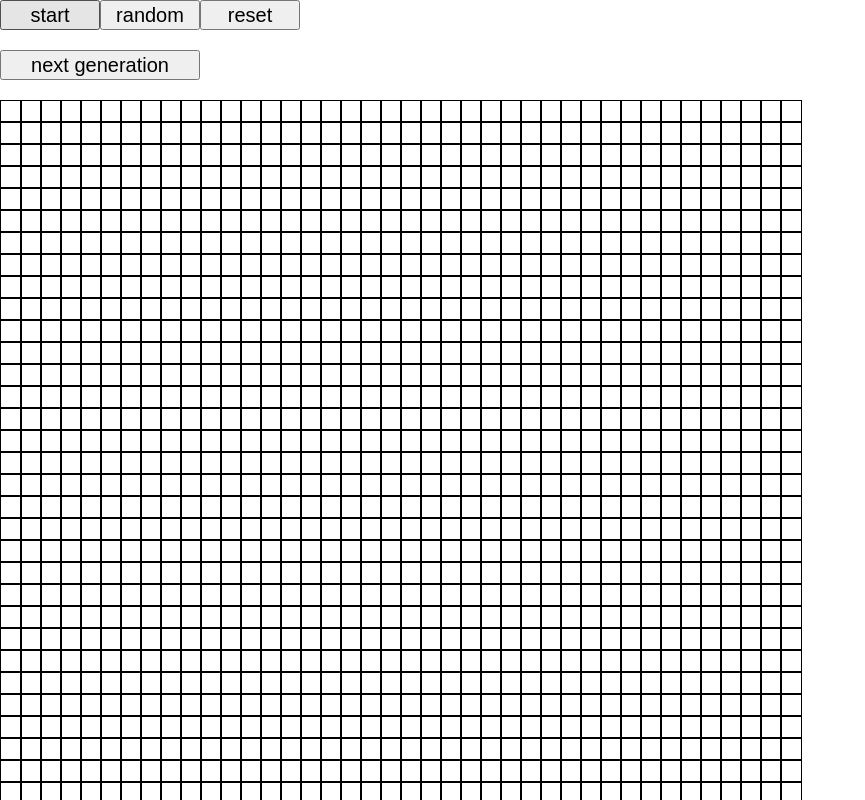
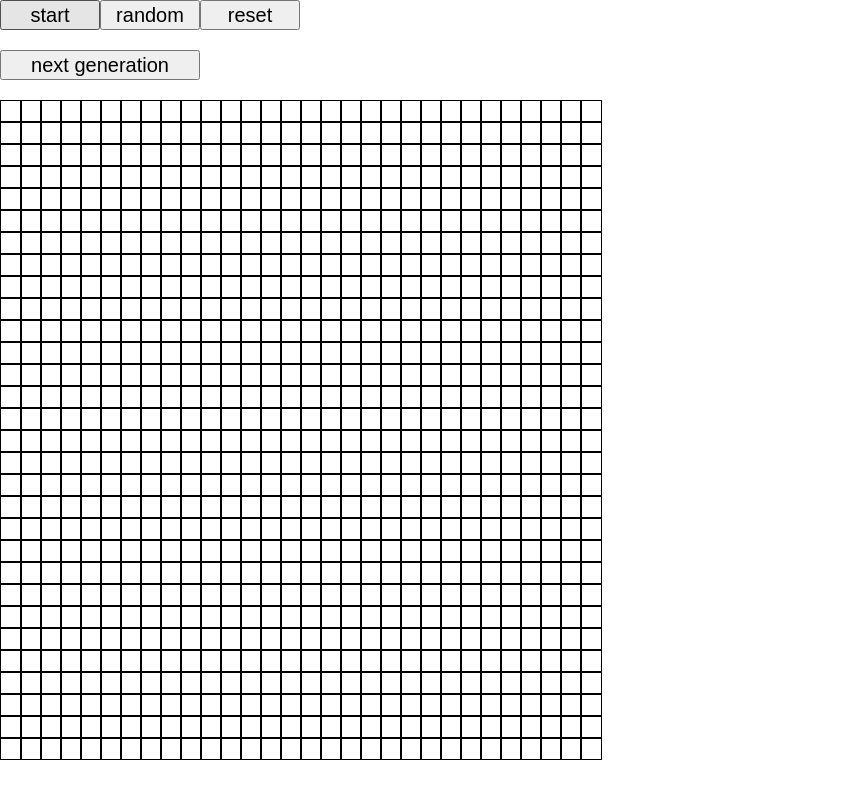
Before and after one commit to Annie-Huang/react-conway-game-of-life, a React (Create React App) app: page / in a window 1280 px wide. Shown: the top 800 px of the page, without its empty margins (0-865 px from the left). Built offline with nearby package versions, Linux system fonts and the light colour scheme.

Commit message:
If you wanted to adapt it to a 'wrap-around' world where the edges consider the other side neighbours

```diff
--- a/src/App.tsx
+++ b/src/App.tsx
@@ -4,8 +4,8 @@ import './App.css';
 
 // const numRows = 50;
 // const numCols = 50;
-const numRows = 40;
-const numCols = 40;
+const numRows = 30;
+const numCols = 30;
 
 // https://en.wikipedia.org/wiki/Moore_neighborhood  It can has max 8 neighbors
 //  NW  N  NE
@@ -37,13 +37,26 @@ const updateGridValue = (grid: number[][]) => {
       // neighbors is the total values in the cell of its neighbors.
       let neighbors = 0;
 
+/*      // Option 1: If we won't want it to effect if it is out of boundary
       operations.forEach(([x, y]) => {
         const newI = i+x;
         const newK = k+y;
         if (newI >= 0 && newI < numRows && newK >=0 && newK < numCols) {  // Make sure it doesn't go out of boundary.
           neighbors += grid[newI][newK];
         }
-      })
+      })*/
+      // Option 2: A Cell who "comes to life" outside the board should wrap at the other side of the board.
+      // If you wanted to adapt it to a 'wrap-around' world where the edges consider the other side neighbours
+      const countNeighbors = (grid: any, x: number, y: number) => {
+        return operations.reduce((acc, [i, j]) => {
+          const row = (x + i + numRows) % numRows;
+          const col = (y + j + numCols) % numCols;
+          acc += grid[row][col];
+          return acc;
+        }, 0);
+      };
+      neighbors = countNeighbors(grid, i, k);
+
 
       // 1. Any live cell with fewer than two live neighbours dies, as if by underpopulation.
       // 3. Any live cell with more than three live neighbours dies, as if by overpopulation.
```
